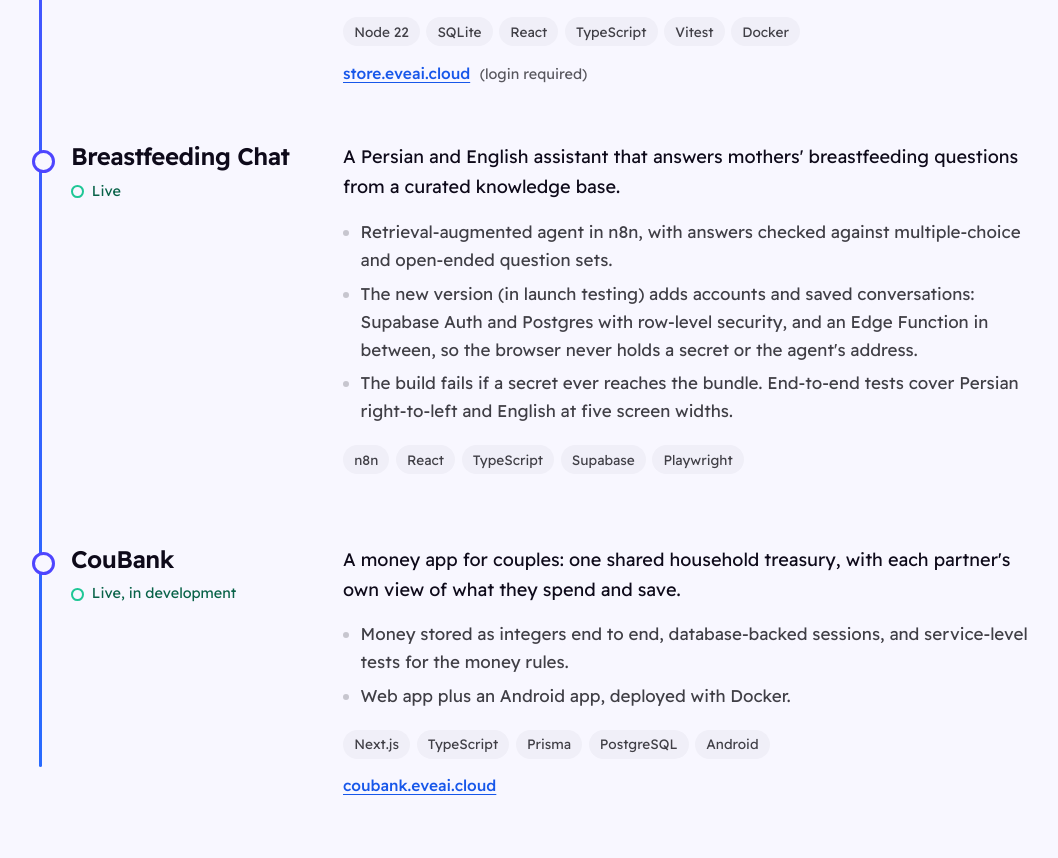
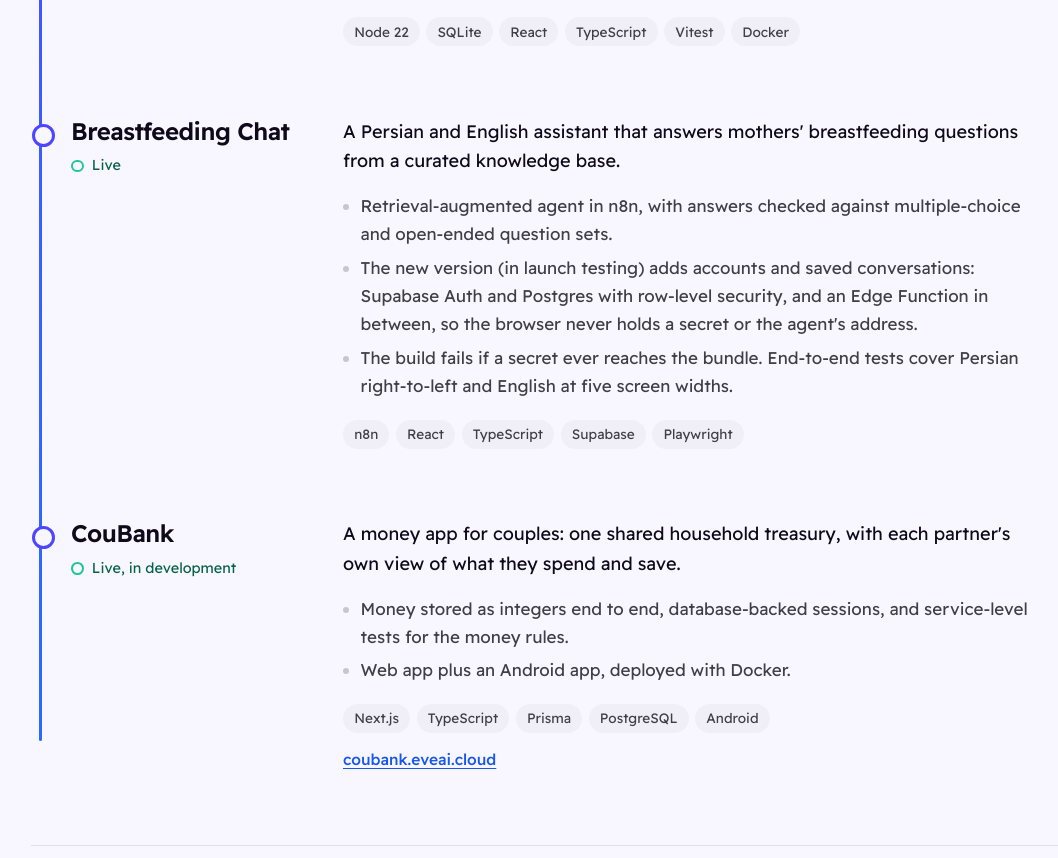
Before and after one commit to ArefHam/arefham.github.io, a plain HTML site: page index.html in a window 1280 px wide. Shown: the part 2406-3264 px from the top of the page, without its empty margins (81-1139 px from the left). Drawn offline with Linux system fonts and the light colour scheme.

Commit message:
Remove the HMC Store link (it needs a login)
Co-Authored-By: Claude Opus 5.5 <noreply@anthropic.com>
Claude-Session: https://claude.ai/code/session_01M3daAhXqDMpHvRXcEdDBeE

```diff
--- a/index.html
+++ b/index.html
@@ -291,7 +291,6 @@ footer{padding:2rem 0 3rem;color:var(--ink-3);font-size:.9rem;border-top:1px sol
               <li>68+ unit tests and an end-to-end test of two nodes syncing.</li>
             </ul>
             <ul class="stack" aria-label="Built with"><li>Node 22</li><li>SQLite</li><li>React</li><li>TypeScript</li><li>Vitest</li><li>Docker</li></ul>
-            <div class="plinks"><a href="https://store.eveai.cloud">store.eveai.cloud</a><span class="note">(login required)</span></div>
           </div>
         </article>
 
```
